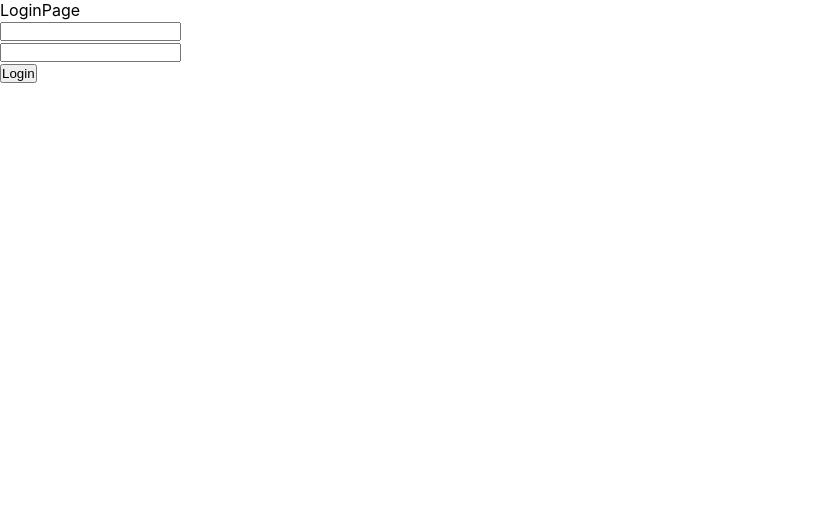
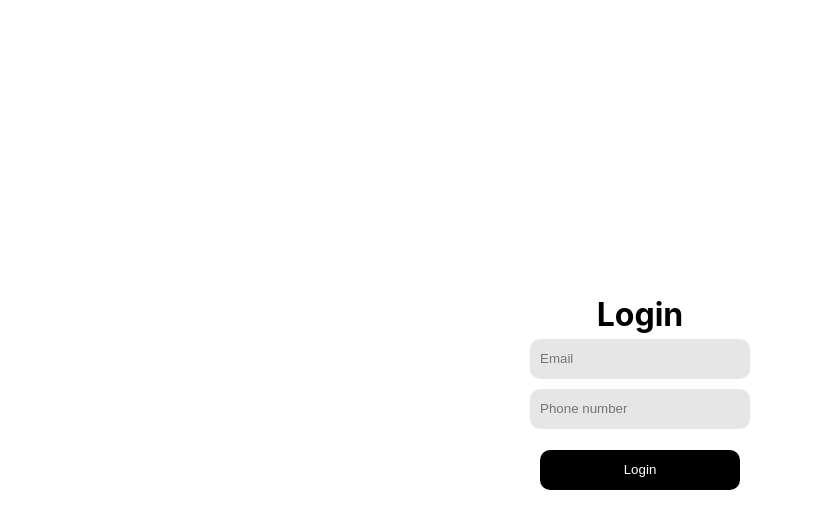
Before and after one commit to kkulykk/sklo-landing, a React (Create React App) app: page /login in a window 1280 px wide. Shown: the top 528 px of the page, without its empty margins (0-813 px from the left). Built offline with nearby package versions, Linux system fonts and the light colour scheme.

Commit message:
Add payment

```diff
--- a/src/pages/LoginPage.css
+++ b/src/pages/LoginPage.css
@@ -0,0 +1,25 @@
+.input-field-login {
+  background-color: #e6e6e6;
+  border: none;
+  height: 40px;
+  width: 200px;
+  border-radius: 10px;
+  margin: 5px;
+  padding: 0 10px;
+}
+.login-box {
+  display: flex;
+  flex-direction: column;
+  justify-content: center;
+  align-items: center;
+}
+
+.button-login {
+  background-color: black;
+  margin: 2vh;
+  border: none;
+  height: 40px;
+  width: 200px;
+  border-radius: 10px;
+  color: white;
+}
--- a/src/pages/LoginPage.jsx
+++ b/src/pages/LoginPage.jsx
@@ -1,6 +1,6 @@
 import React, { useState } from "react";
 import { getUserStatus } from "../services/database/functions";
-import { useNavigate } from 'react-router-dom';
+import { useNavigate } from "react-router-dom";
 
 import "./LoginPage.css";
 
@@ -10,16 +10,26 @@ const LoginPage = () => {
   const [loginError, setLoginError] = useState("");
   const navigate = useNavigate();
 
+  const validateEntries = (email, phone) => {
+    if (email === "") {
+      setLoginError("Enter email");
+      return false;
+    } else {
+      setLoginError("");
+      return true;
+    }
+  };
 
   const login = async (email) => {
     // wait until the promise returns us a value
+    if (validateEntries(email)) {
       try {
         const res = await getUserStatus(email);
         console.log(res);
 
         if (res == 1) {
           sessionStorage.setItem("logged", 1);
-        navigate('/stream')
+          navigate("/stream");
         } else {
           setLoginError("Opps, you have no access to this event ^_^");
         }
@@ -27,28 +37,33 @@ const LoginPage = () => {
         console.log(err);
         setLoginError("Opps, error ^_^");
       }
-
+    }
     // "Now it's done!"
   };
 
   return (
-    <div>
-      LoginPage
-      <br />
+    <div style={{ height: "100vh", display: "flex", justifyContent: "center" }}>
+      <div className="login-box">
+        <h1>Login</h1>
         <input
+          className="input-field-login"
+          placeholder="Email"
           type="text"
           name="email"
           onChange={(event) => setEmail(event.target.value)}
         />
-      <br />
         <input
+          className="input-field-login"
+          placeholder="Phone number"
           type="text"
           name="phoneNumber"
           onChange={(event) => setPhoneNumber(event.target.value)}
         />
-      <br />
-      <button onClick={() => login(email)}>Login</button>
+        <button className="button-login" onClick={() => login(email)}>
+          Login
+        </button>
         <p>{loginError}</p>
+      </div>
     </div>
   );
 };
--- a/src/pages/MainPage.jsx
+++ b/src/pages/MainPage.jsx
@@ -1,36 +1,53 @@
 import React, { useState } from "react";
-import { useNavigate } from 'react-router-dom';
+import { useNavigate } from "react-router-dom";
 import {
   addUserToEvent,
   addUser,
   setUserStatus,
-  getUserStatus
+  getUserStatus,
 } from "../services/database/functions";
 import ScheduleItem from "../components/ScheduleItem";
 import "./MainPage.css";
 
-
 const MainPage = () => {
   const [email, setEmail] = useState("");
   const [phoneNumber, setPhoneNumber] = useState("");
-  const [inputFieldsError, setInputFieldsError] = useState("Handle this output");
+  const [inputFieldsError, setInputFieldsError] = useState("");
   const navigate = useNavigate();
 
+  const validateEntries = (email, phone) => {
+    if (email === "" && phone === "") {
+      setInputFieldsError("Enter email and phone number");
+      return false;
+    } else if (email === "") {
+      setInputFieldsError("Enter email");
+      return false;
+    } else if (phone === "") {
+      setInputFieldsError("Enter phone");
+      return false;
+    } else {
+      setInputFieldsError("");
+      return true;
+    }
+  };
+
   const moveToPayment = async (email, phoneNumber) => {
+    if (validateEntries(email, phoneNumber)) {
       try {
         const res = await getUserStatus(email);
         if (res === 1) {
-        navigate(`/login`)
+          navigate(`/login`);
         } else {
           addUser(email, phoneNumber);
           addUserToEvent(email, phoneNumber);
-        navigate(`/${email}/payment`)
+          navigate(`/${email}/payment`);
         }
       } catch (err) {
-      console.log()
+        console.log();
+        setInputFieldsError("The purchase cannot be proceeded");
       }
-
     }
+  };
 
   return (
     <div>
@@ -173,7 +190,7 @@ const MainPage = () => {
               >
                 Proceed to checkout
               </button>
-              <p style={{ color: "#ffffff"}}>{inputFieldsError}</p>
+              <p style={{ color: "#ffffff" }}>{inputFieldsError}</p>
             </div>
           </div>
         </div>
--- a/src/pages/StreamPage.css
+++ b/src/pages/StreamPage.css
@@ -0,0 +1,13 @@
+.player {
+  background-color: lightgray;
+  aspect-ratio: 16 / 9;
+  width: 70vw;
+}
+.stream-page {
+  display: flex;
+  justify-content: center;
+  align-items: center;
+  flex-direction: column;
+  gap: 50px;
+  height: 100vh;
+}
--- a/src/pages/StreamPage.jsx
+++ b/src/pages/StreamPage.jsx
@@ -1,24 +1,25 @@
-import React, { useState, useEffect } from 'react'
-import { useNavigate } from 'react-router-dom';
-import "./StreamPage.css"
+import React, { useState, useEffect } from "react";
+import { useNavigate } from "react-router-dom";
+import "./StreamPage.css";
 
 const StreamPage = () => {
   const navigate = useNavigate();
   const [logged, setLogged] = useState();
 
   useEffect(() => {
-    const logged = JSON.parse(sessionStorage.getItem('logged'));
-    setLogged(logged)
+    const logged = JSON.parse(sessionStorage.getItem("logged"));
+    setLogged(logged);
 
     if (logged !== 1) {
-        navigate("/login")
+      navigate("/login");
     }
-  }, [])
+  }, []);
   return (
-    <div>StreamPage
-        {logged}
+    <div className="stream-page">
+      <h1>Stream</h1>
+      <div className="player"></div>
     </div>
-  )
-}
+  );
+};
 
-export default StreamPage
+export default StreamPage;
```
Lines whose indentation alone changed are shown as unchanged.
